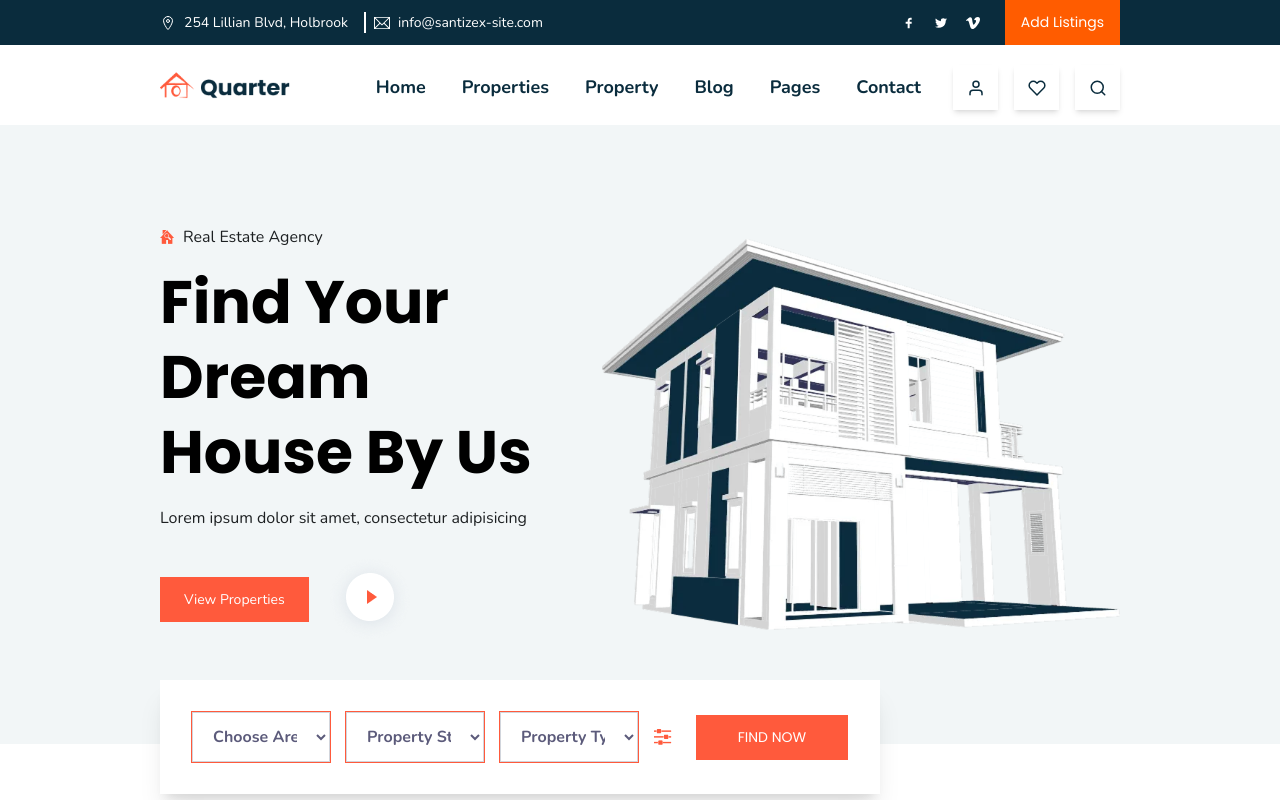
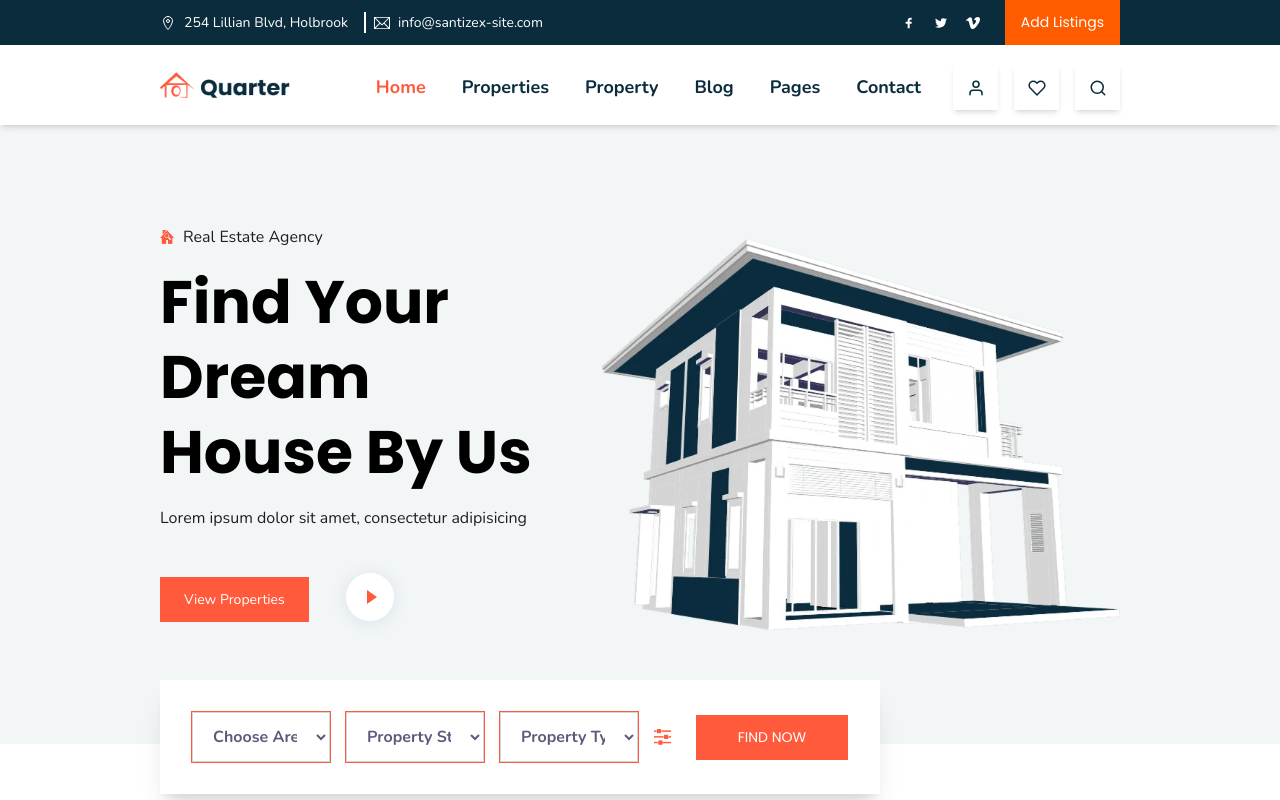
Before and after one commit to khaled6013/Quarter-next-js, a Next.js app: page / in a window 1280 px wide. Shown: the top 800 px of the page. Built offline with nearby package versions, Linux system fonts and the light colour scheme.

Commit message:
navbar active and sticky

```diff
--- a/app/components/Nav.jsx
+++ b/app/components/Nav.jsx
@@ -4,13 +4,17 @@ import React, { useState } from "react";
 import { FiUser, FiHeart, FiSearch } from "react-icons/fi";
 import { AiOutlineMenu, AiOutlineClose } from "react-icons/ai";
 import Link from "next/link";
+import {usePathname} from "next/navigation";
 
 const Nav = () => {
     const [open, setOpen] = useState(false);
+    const pathName = usePathname()
+
+
 
     return (
         <>
-            <div className="bg-white w-full pt-5 pb-[15px]">
+            <div className="bg-white w-full pt-5 pb-[15px] sticky top-0 left-0 z-50 shadow-md">
                 <div className="lg:w-9/12 w-11/12 mx-auto">
                     <div className="flex justify-between items-center">
                         <div>
@@ -20,8 +24,8 @@ const Nav = () => {
                         </div>
                         <div className="hidden lg:flex items-center gap-x-8">
                             <ul className="flex items-center gap-x-9">
-                                <li><Link href="/" className="font-bold font-nunito text-[18px] text-[#0A2C3D]">Home</Link></li>
-                                <li><Link href="/properties" className="font-bold font-nunito text-[18px] text-[#0A2C3D]">Properties</Link></li>
+                                <li><Link href="/" className={`${pathName == "/"? 'font-bold font-nunito text-[18px] text-[#FF5A3C]':'font-bold font-nunito text-[18px] text-[#0A2C3D]'} `}>Home</Link></li>
+                                <li><Link href="/properties" className={`${pathName == "/properties"? 'font-bold font-nunito text-[18px] text-[#FF5A3C]':'font-bold font-nunito text-[18px] text-[#0A2C3D]'} `}>Properties</Link></li>
                                 <li><a href="#" className="font-bold font-nunito text-[18px] text-[#0A2C3D]">Property</a></li>
                                 <li><a href="#" className="font-bold font-nunito text-[18px] text-[#0A2C3D]">Blog</a></li>
                                 <li><a href="#" className="font-bold font-nunito text-[18px] text-[#0A2C3D]">Pages</a></li>
```
